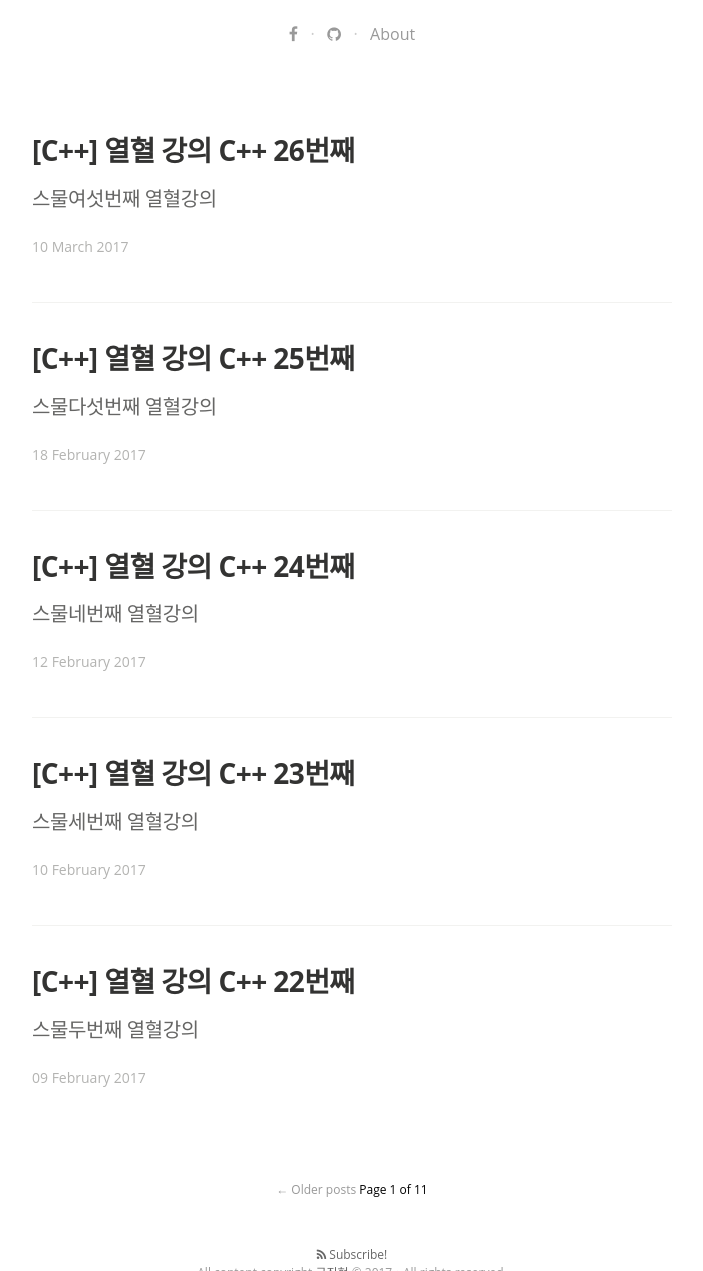
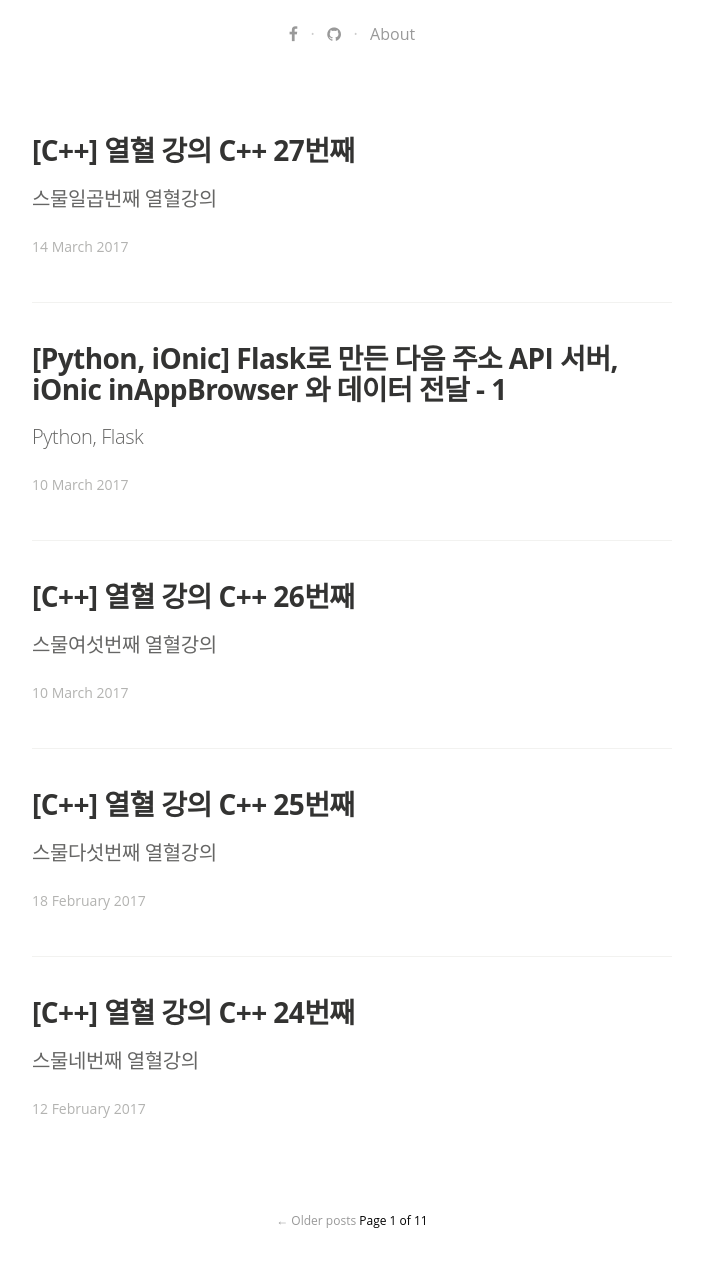
Before and after one commit to koocci/github.io, a Jekyll site: the page built from index.html, in a window 1280 px wide and 1400 px high, scrolled down 487 px, cut to the strip 129-1400 px from the top of the window. Shown: the whole strip, without its empty margins (288-991 px from the left). Built offline with Jekyll 4.4.1, drawn with Linux system fonts in a browser that asks for light colours; nearby versions of some CDN libraries; some web fonts are replaced; the list of posts is cut into pages by our own code; some of the changed lines change nothing that is shown.

Commit message:
Flask && C++ 27 post

````diff
--- a/_posts/2017-03-10-C++_26.md
+++ b/_posts/2017-03-10-C++_26.md
@@ -413,7 +413,8 @@ int main(){
 
 ```
 
-다음 포스팅에서 그 이외의 연산자 오버로딩에 대해 알아보도록 하자.
+다음 포스팅에서는 원래 그 이외의 연산자 오버로딩에 대해 알아 보려고 했으나 그 내용이 부록에 가깝다.
 
+간단히 알아보면, `new`와 `delete`도 연산자이기 때문에, 오버로딩이 가능하다. 따라서 이 두 연산자를 오버로딩을 할텐데, 포인터 연산자를 오버로딩하면서 개념적으로 어렵다고 하는 `스마트 포인터(smart pointer)`와 `펑터(functor)`에 대해서 조금 알아보는 것이다.
 
--
+이것에 대해서는 마지막 혹은 필요한 상황에서 한번 다시 다루도록 하고, 단계별 프로젝트로 진행하도록 하겠다.
--- /dev/null
+++ b/_posts/2017-03-10-Flask.md
@@ -0,0 +1,196 @@
+---
+layout: post
+title:  "[Python, iOnic] Flask로 만든 다음 주소 API 서버, iOnic inAppBrowser 와 데이터 전달 - 1"
+date:   2017-03-10 13:26:33 +0900
+categories: Python, iOnic
+tags: [Python, 프로그래밍, Flask, 기초, iOnic, Hybrid application]
+
+---
+
+# Python, Flask
+---
+
+![flask](http://farm1.static.flickr.com/34/103962762_d6edbe4fa3_z.jpg)
+
+간단한 포스팅이다 얼마전부터 Python과 Flask를 공부하고 있었고, 거기에 대해 이번에 만들고 싶은게 한가지 있어, 어떻게 공부했는지 부터 적어두려고 하던 찰나, iOnic과 함께 적용했으면 하던게 있어 만들게 되었다.
+
+간단히 Flask를 어떻게 공부했는지 보면, [이곳](https://github.com/koocci/flask-example)에 다 정리해 두었다.
+
+참고 사이트도 있는데, 특히 [이곳](https://realpython.com/blog/python/flask-by-example-part-1-project-setup/)
+을 따라 했고, 약간의 버젼 문제들만 개인적으로 해결해주면서 나가면 쉽게 마무리 지을 수 있다.
+
+Flask와 Django가 대표적인 파이썬 웹 프레임워크인데, 비교를 하면서 알아보면 참 좋다. 각자의 목적이 다르기 때문이다.
+
+[동영상](https://www.youtube.com/watch?v=cX8n7pRA670&feature=youtu.be)이 하나 있는데, `PyCon APAC 2016`에서 한 고등학생 친구가 멋진 발표를 한 영상이다. 한번 참고하면 좋을 것이다.
+
+Flask는 **Micro** 가 아마 가장 큰 특징일 것이다. 매우 가볍고 심플하다. 즉, 하고싶은 것에 있어서 자유도가 상당히 높다. 그러므로 만들고 싶은 게 있을 때, 라이브러리를 자유롭게 import할 수 있고, 만드는 방향이 가지각색이다. 같은 일을 처리하는 함수를 만들더라도 개발자에 따라 매우매우 달라진다. 정형화된 것이 거의 없다.
+
+이번에 간단히 만들어 볼 것은 Daum postcode API를 하이브리드 앱에서 사용하려는 데, 프로토콜상 어플 내에서 띄울 수 없게 되어 있어, 간단히 flask로 서버를 올리고 실행한 후 보이게 하려고 한다.
+
+---
+
+### 준비
+
+---
+
+준비해야 할 게 있다고 하면, [Heroku](https://www.heroku.com/)를 사용할 것이기 때문에 가입정도는 해두는 것이 좋다. 물론 가격정책상 무료에 해당하는 부분까지 사용할 것이므로 편하게 쓸 수 있다. 당연히 파이썬3는 설치되어 있다는게 가정이다.
+
+여기서는 `파이썬 3.6.0`을 사용하였다.
+
+그럼 파일을 만들어 보자.
+
+원하는 디렉토리를 만든 후, 폴더 내에서 `git init` 혹은 `소스트리`나 기타등등 `git`을 이용할 수 있는 상태를 만들어 주자. heroku는 git으로 코드를 관리한다.
+
+그 다음은 `pyvenv env` 라는 명령어로 파이썬 가상환경을 설정한다.
+
+그리고 `source env/bin/activate` 를 실행하면 가상환경이 실행되어 터미널에 `(env)`가 뜨는 것을 볼 수 있다.
+
+그 상태에서 `touch app.py .gitignore README.md requirements.txt` 와 같이 입력을 하여 가장 기본적인 파일들을 만든다. 특히 app.py와 requirements 파일은 필수다.
+
+`pip install Flask requests render_template`을 터미널에 입력하여 `Flask`와 기타 필요사항들을 설치해 주자.
+
+`pip freeze > requirements.txt` 추가로 다음 코드를 입력하면, requirements에 등록이 되며, 설치한 목록, 라이브러리를 저장하여 관리할 수 있게 한다.
+
+`requests`는 통신, `render_template`는 템플릿과의 연결을 해주는 용도이다.
+
+이제 전체 환경설정은 벌써 끝났고 코딩만이 남았다.
+
+---
+
+### 코딩 시작하자마자 끝
+
+---
+
+`app.py`부터 보도록 하자. 코드는 다음과 같다.
+
+```python
+
+import requests
+from flask import Flask, render_template, request
+app = Flask(__name__)
+
+@app.route('/', methods=['GET', 'POST'])
+def index():
+    return render_template('index.html')
+
+if __name__ == '__main__':
+    app.run()
+
+
+```
+
+바로 실행하면 당연히 실행이 안된다. `index.html`이 없기 때문이다. 다만, 여기서 `app.py`가 얼마나 간단한지 보인다면 **Flask** 의 매력에 빠지기 시작하는 것이다.
+
+그럼 `index.html`을 만들어보자.
+
+먼저 폴더를 만들어야 한다. 위치는 아까만든 폴더(가상환경도 깔고 실행시켰을 것이다)에 바로 만들어주면 된다. 폴더 이름은 `templates`로 하고 그 내부에 `index.html`을 만들면 된다.
+
+그리고 `index.html` 내부를 한번 만들어 보자.
+
+```html
+
+<!DOCTYPE html>
+<html>
+  <head>
+    <title>Daum postcode API</title>
+    <meta name="viewport" content="width=device-width, initial-scale=1.0">
+
+  </head>
+  <body>
+    <div id="wrap" style="display:none;border:1px solid;width:100%;height:300px;margin:5px 0;position:relative">
+    </div>
+
+    <script src="http://dmaps.daum.net/map_js_init/postcode.v2.js"></script>
+    <script>
+    // 우편번호 찾기 찾기 화면을 넣을 element
+    var element_wrap = document.getElementById('wrap');
+
+    function foldDaumPostcode() {
+        // iframe을 넣은 element를 안보이게 한다.
+        element_wrap.style.display = 'none';
+    }
+
+        // 현재 scroll 위치를 저장해놓는다.
+        var currentScroll = Math.max(document.body.scrollTop, document.documentElement.scrollTop);
+        new daum.Postcode({
+            oncomplete: function(data) {
+                // 검색결과 항목을 클릭했을때 실행할 코드를 작성하는 부분.
+
+                // 각 주소의 노출 규칙에 따라 주소를 조합한다.
+                // 내려오는 변수가 값이 없는 경우엔 공백('')값을 가지므로, 이를 참고하여 분기 한다.
+                var fullAddr = data.address; // 최종 주소 변수
+                var extraAddr = ''; // 조합형 주소 변수
+
+                // 기본 주소가 도로명 타입일때 조합한다.
+                if(data.addressType === 'R'){
+                    //법정동명이 있을 경우 추가한다.
+                    if(data.bname !== ''){
+                        extraAddr += data.bname;
+                    }
+                    // 건물명이 있을 경우 추가한다.
+                    if(data.buildingName !== ''){
+                        extraAddr += (extraAddr !== '' ? ', ' + data.buildingName : data.buildingName);
+                    }
+                    // 조합형주소의 유무에 따라 양쪽에 괄호를 추가하여 최종 주소를 만든다.
+                    fullAddr += (extraAddr !== '' ? ' ('+ extraAddr +')' : '');
+                }
+                localStorage.setItem('address', fullAddr);
+                console.log(fullAddr);
+
+                // // 우편번호와 주소 정보를 해당 필드에 넣는다.
+                // document.getElementById('sample3_postcode').value = data.zonecode; //5자리 새우편번호 사용
+                // document.getElementById('sample3_address').value = fullAddr;
+
+                // iframe을 넣은 element를 안보이게 한다.
+                // (autoClose:false 기능을 이용한다면, 아래 코드를 제거해야 화면에서 사라지지 않는다.)
+                //element_wrap.style.display = 'none';
+
+                // 우편번호 찾기 화면이 보이기 이전으로 scroll 위치를 되돌린다.
+                document.body.scrollTop = currentScroll;
+            },
+            // 우편번호 찾기 화면 크기가 조정되었을때 실행할 코드를 작성하는 부분. iframe을 넣은 element의 높이값을 조정한다.
+            onresize : function(size) {
+                element_wrap.style.height = size.height+'px';
+            },
+            width : '100%',
+            height : '100%'
+        }).embed(element_wrap);
+        // iframe을 넣은 element를 보이게 한다.
+        element_wrap.style.display = 'block';
+
+    </script>
+  </body>
+</html>
+
+
+```
+
+[Daum postcode API](http://postcode.map.daum.net/guide) 에 예시로 있는 것에 몇가지를 손본 것이다. 물론 원한다면 하고싶은데로 커스텀해서 넣어주어도 된다.
+
+한번 `python app.py` 로 실행해보고 성공적으로 진행 되는 지 확인해보자.
+
+성공적으로 실행됨을 확인 했다면, `heroku`와 연결해서 실행을 해볼 것이다.
+
+먼저, 해당 폴더에 `touch Procfile`로 파일을 만들자. 이것에 대한 정보는 [heroku 홈페이지](https://devcenter.heroku.com/articles/procfile) 내에서 알아 볼 수 있다.
+
+내부에 `web: gunicorn app:app`와 같이 적어두고 저장을 하자. 그럼 이제 `gunicorn` 이란 것이 새롭게 나왔는데, `pip install gunicorn` 설치를 해주자. 이것에 대한 설명은 [이곳](http://gunicorn.org/)에서 참고 하도록 하자.
+
+그럼 설치가 되었으니 `pip freeze > requirements.txt`를 실행해 입력해두자.
+
+또한, 한가지 더 저장해 두어야 할 것이 있는게 `runtime.txt`라는 파일이 필요하다. 그 역시 [이곳](https://devcenter.heroku.com/articles/python-runtimes)에서 확인이 가능하다. 간단히 보면 `specify an arbitrary version of Python to be used to run your application.` 이다.
+
+그럼 `runtime.txt`내에 현재 파이썬 정보를 저장하자. 나의 경우는 `python-3.6.0`라고 적어주었다.
+
+그 이후는 이제 `heroku`를 만들어 갈 것인데, `create`시 두개의 instance를 만들어 개발과정 때 사용할 것과 퍼블리싱 과정에서 사용할 것을 나누어 적용해도 된다. 그에 대한 방법은 위에 말한 것중 참고를 했다는 [사이트](https://realpython.com/blog/python/flask-by-example-part-1-project-setup/)를 보면 제대로 알 수 있다.
+
+먼저 로그인을 하려면 `heroku login`을 실행해 아이디와 비밀번호를 입력한다. 이후
+
+`heroku create 이름` 으로 instance 내에 해당 이름으로 만들어 줄것인데, 이름은 유니크한 이름을 가져야 하므로 잘 설정해 주도록 하자.
+
+이후, git에서 지금 상태에서 `git push heroku master`를 한다면 바로 적용이 될 것이지만, 혹시나 위 참고 사이트처럼 따로 remote 를 설정해 주는 방향으로 했다면 자유롭게 하면 될 것이다.
+
+이로써 서버설정은 모두 마무리 지었다. 간단히 **Flask** 를 사용해 서버를 만들어 보았다. 구체적인 서버 코딩은 크게 없었지만 단순히 뷰만 이용하더라도 iOnic과 연결 지을 수 있다. 그리고 어떻게 데이터를 연결 지을 수 있는지 확인해 보도록 하자.
+
+물론, 서버와의 통신으로 연결해주어도 되지만 간단한 데이터라면 굳이 그렇게 하지 않아도 되기 때문에 그 부분에 대해서 포스팅 할 생각이다.
+
+`iOnic`에 대한 부분은 다음 포스팅에서 마무리 하도록 하겠다.
--- /dev/null
+++ b/_posts/2017-03-15-C++_27.md
@@ -0,0 +1,455 @@
+---
+layout: post
+title:  "[C++] 열혈 강의 C++ 27번째"
+date:   2017-03-15 01:33:33 +0900
+categories: C++
+tags: [C++, 프로그래밍, 열혈 강의, 기초]
+
+---
+
+# 스물일곱번째 열혈강의
+---
+
+![guardiola](http://farm8.static.flickr.com/7003/6510112345_521f3fd780_z.jpg)
+
+이제 마지막을 정리하는 단계별 프로젝트 8단계를 진행하도록 하자.
+
+우리가 원하는건 대입연산자 오버로딩으로 깊은복사의 진행이 주체가 될 것이다.
+
+또한, 배열이 멤버로 선언되어 객체의 저장을 하는 `AccountHandler`도 이전에 블로깅하며 만들었던 `BoundCheckPointPtrArray`를 사용해 보도록 하자.
+
+먼저 배열 클래스가 선언된 `AccountArray.h`와 `AccountArray.cpp`파일을 새로이 만들것이고, `Account.h`, `Account.cpp`, `AccountHandler.h`를 수정 할 것이다.
+
+```cpp
+
+/* Account.h */
+#ifndef __ACCOUNT_H__
+#define __ACCOUNT_H__
+
+class Account
+{
+private:
+	int accID;
+	int balance;
+	char * cusName;
+public:
+	Account(int ID, int money, char * name);
+	Account(const Account & ref);
+	Account& operator=(const Account& ref);
+
+	int GetAccID() const;
+	virtual void Deposit(int money);
+	int Withdraw(int money) ;
+	void ShowAccInfo() const ;
+	~Account();
+};
+#endif
+
+```
+
+```cpp
+/* Account.cpp */
+#include "BankingCommonDecl.h"
+#include "Account.h"
+
+Account::Account(int ID, int money, char * name)
+	: accID(ID), balance(money)
+{
+	cusName=new char[strlen(name)+1];
+	strcpy(cusName, name);
+}
+
+Account::Account(const Account & ref)
+	: accID(ref.accID), balance(ref.balance)
+{
+	cusName=new char[strlen(ref.cusName)+1];
+	strcpy(cusName, ref.cusName);
+}
+
+Account& Account::operator=(const Account& ref)
+{
+	accID=ref.accID;
+	balance=ref.balance;
+
+	delete []cusName;
+	cusName=new char[strlen(ref.cusName)+1];
+	strcpy(cusName, ref.cusName);
+	return * this;
+}
+
+int Account::GetAccID() const { return accID; }
+
+void Account::Deposit(int money)
+{
+	balance+=money;
+}
+
+int Account::Withdraw(int money)
+{
+	if(balance<money)
+		return 0;
+
+	balance-=money;
+	return money;
+}
+
+void Account::ShowAccInfo() const
+{
+	cout<<"계좌ID: "<<accID<<endl;
+	cout<<"이 름: "<<cusName<<endl;
+	cout<<"잔 액: "<<balance<<endl;
+}
+
+Account::~Account()
+{
+	delete []cusName;
+}
+
+```
+
+```cpp
+/* AccountHandler.h */
+#ifndef __ACCOUN_HANDLER_H__
+#define __ACCOUN_HANDLER_H__
+
+#include "Account.h"
+#include "AccountArray.h"
+
+class AccountHandler
+{
+private:
+	BoundCheckAccountPtrArray accArr;
+	int accNum;
+public:
+	AccountHandler();
+	void ShowMenu(void) const;
+	void MakeAccount(void);
+	void DepositMoney(void);
+	void WithdrawMoney(void);
+	void ShowAllAccInfo(void) const;
+	~AccountHandler();
+protected:
+	void MakeNormalAccount(void);
+	void MakeCreditAccount(void);
+};
+#endif
+
+```
+
+```cpp
+/* AccountArray.h */
+#ifndef __ACCOUN_ARRAY_H__
+#define __ACCOUN_ARRAY_H__
+
+#include "Account.h"
+
+typedef Account * ACCOUNT_PTR;
+
+class BoundCheckAccountPtrArray
+{
+private:
+	ACCOUNT_PTR * arr;
+	int arrlen;
+
+	BoundCheckAccountPtrArray(const BoundCheckAccountPtrArray& arr) { }
+	BoundCheckAccountPtrArray& operator=(const BoundCheckAccountPtrArray& arr) { }
+
+public:
+	BoundCheckAccountPtrArray(int len=100);
+	ACCOUNT_PTR& operator[] (int idx);
+	ACCOUNT_PTR operator[] (int idx) const;
+	int GetArrLen() const;
+	~BoundCheckAccountPtrArray();
+};
+#endif
+
+```
+
+```cpp
+/* AccountArray.cpp */
+#include "BankingCommonDecl.h"
+#include "AccountArray.h"
+
+BoundCheckAccountPtrArray::BoundCheckAccountPtrArray(int len) :arrlen(len)
+{
+	arr=new ACCOUNT_PTR[len];
+}
+
+ACCOUNT_PTR& BoundCheckAccountPtrArray::operator[] (int idx)
+{
+	if(idx<0 || idx>=arrlen)
+	{
+		cout<<"Array index out of bound exception"<<endl;
+		exit(1);
+	}
+	return arr[idx];
+}
+
+ACCOUNT_PTR BoundCheckAccountPtrArray::operator[] (int idx) const
+{
+	if(idx<0 || idx>=arrlen)
+	{
+		cout<<"Array index out of bound exception"<<endl;
+		exit(1);
+	}
+	return arr[idx];
+}
+
+int BoundCheckAccountPtrArray::GetArrLen() const
+{
+	return arrlen;
+}
+
+BoundCheckAccountPtrArray::~BoundCheckAccountPtrArray()
+{
+	delete []arr;
+}
+
+```
+
+---
+
+### 템플릿
+---
+
+사실 이 다음은 `String`에 대해 적어야 하는데, 현재 이 도서는 개정 전 상태로 적혔기 때문에 적지 않는 것이 더 낫다는 생각이 들어 템플릿으로 바로 넘어왔다. 현재, `std`에 대한 내용은 [이 블로그](http://makerj.tistory.com/127) 를 참고 하도록 하자.
+
+**탬플릿** 은 모형자라는 뜻이다. 즉, 모형을 그릴 때 사용하며, 색을 나의 볼팬 색이 뭐냐에 따라 달리 그려지게 된다.
+
+그럼 이걸 그대로 **함수 템플릿** 에 대해 적용해보자.
+
+`함수 템플릿은 함수를 만들어 낸다. 함수의 기능은 결정되어 있지만, 자료형은 결정되어 있지 않아서 결정해야 한다.`
+
+그럼 아주 재밌는 개념이 된다. 바로 **함수를 만들어 낸다** 는 것이다.
+
+즉, **함수 템플릿은 함수를 만드는 도구** 가 된다.  또한, 모형자에 볼펜관계처럼 **다양한 자료형의 함수** 를 만들어 낼 수 있다.
+
+그럼 간단히 구현해 보도록 하자.
+
+```cpp
+
+int Add(int num1, int num2){
+  return num1 + num2;
+}
+
+```
+
+이 함수의 기능과 자료형은 다음과 같다.
+
+* 함수의 기능 -> 덧셈
+* 대상 자료형 -> int형 데이터
+
+이러한 함수를 만들어 낼 수 있는 템플릿은 다음처럼 정의한다.
+
+```cpp
+
+T Add(T num1, T num2){
+  return num1 + num2;
+}
+
+```
+
+이를 앞서 정의한 함수와 비교하면, `int`형을 `T`로 대신했다는 게 보이는데, 이는 자료형을 결정짓지 않은, 그래서 나중에 T를 대신해서 실제 자료형을 결정하겠다는 것이다.
+
+즉, 다음과 같다.
+
+* 함수의 기능 -> 덧셈
+* 대상 자료형 -> 결정되어 있지 않음
+
+그런데 이게 끝이 아니다. 컴파일러는 다음과 같은 내용을 알아야 하는데, `T는 자료형을 결정짓지 않겠다는 의미로 사용한 것이다. 즉, 함수를 만들어 내는 템플릿을 정의하기 위해 사용된 것`이라는 메세지를 가져야 한다.
+
+```cpp
+
+template <typename T>
+T Add(T num1, T num2){
+  return num1 + num2;
+}
+
+```
+
+위의 템플릿 정의에 다음 문장이 있다.
+
+`template <typename T>`
+
+이는 `T`라는 이름을 이용해 아래의 함수를 템플릿으로 정의한다는 뜻이다. 추가로, `template <class T>`라고 사용할 수도 있다.
+
+그럼 이걸 가지고 함수를 만들어보자.
+
+* int 형 덧셈을 진행하는 Add 함수
+* double 형 덧셈을 진행하는 Add 함수
+
+위 두가지를 만들 것인데, 미리 만들어두지 않아도 된다. 컴파일러가 함수의 호출문장으로 만들어 내기 때문이다. 예제를 보자.
+
+```cpp
+
+#include <iostream>
+
+using namespace std;
+
+template <typename T>
+T Add(T num1, T num2){
+    return num1 + num2;
+}
+
+int main(){
+    cout << Add<int>(15, 20) << endl;
+    cout << Add<double>(2.9, 3.7) << endl;
+    cout << Add<int>(3.2, 3.2) << endl;
+    cout << Add<double>(3.14, 2.75) << endl;
+    return 0;
+}
+
+```
+
+아마 직관적으로 이해가 가능할 것이다.
+
+* T가 int인 경우 -> Add<int> 함수
+* T가 double인 경우 -> Add<double>
+
+즉, 위의 에제에서 함수 템플릿을 기반으로 만들어진 함수는 다음과 같이 표현하는 것이 더 정확하다.
+
+```cpp
+
+int Add<int>(int num1, int num2){
+  return num1 + num2;
+}
+
+double Add<double>(double num1, double num2){
+  return num1 + num2;
+}
+
+```
+
+그럼 두가지만 알고 넘어가자.
+
+`함수를 템플릿으로 정의하면, 매 호출문장마다 함수를 만들 것인가`
+
+그렇지 않다. 한번 만들어지면 만들어진 함수를 호출하고 새로 만들지 않는다. 득, 자료형 당 하나만 가진다.
+
+`컴파일 할 때 함수가 만들어지면, 속도는 느린가`
+
+물론 느려지기는 하다. 근데 컴파일의 속도가 느려지지 실행속도가 느려지지 않는다.
+
+또한, 호출하기가 조금 불편하다고 느낄 수 있다. 그러나 다음과 같이 고쳐도 된다.
+
+```cpp
+
+int main(){
+    cout << Add(15, 20) << endl;
+    cout << Add(2.9, 3.7) << endl;
+    cout << Add(3.2, 3.2) << endl;
+    cout << Add(3.14, 2.75) << endl;
+    return 0;
+}
+
+```
+
+즉, 컴파일러가 자료형을 판단하므로 가능해진다. 전달되는 인자의 자료형이 double 형이라면, T를 double로 바꿔준다.
+
+따라서 3번째 문장은 double로 인식해, 그 위의 예제와는 출력 차이가 있다.
+
+---
+
+### 함수 템플릿과 템플릿 함수
+
+---
+
+앞서 한 것들은 `함수 템플릿`이다.
+
+그에 반해, 템플릿을 기반으로 컴파일러가 만들어 내는 다음 유형의 함수들을 `템플릿 함수`라고 한다.
+
+```cpp
+
+int Add<int>(int num1, int num2){
+  return num1 + num2;
+}
+
+double Add<double>(double num1, double num2){
+  return num1 + num2;
+}
+
+```
+
+두 단어가 헷갈릴 수 있지만 잘 생각해서 기억하도록 하자.
+
+`함수를 만드는 데 사용되는 템플릿`, `템플릿을 기반으로 만들어진 함수` 로 각각 연결지을 수 있을 것이다.
+
+여기서 `템플릿 함수`는 템플릿을 기반으로 만들어진, 호출이 가능한 함수다. 그러나 일반함수와 구분이 되며 두가지 모두 함께 존재할 수 있다. 다음 예제를 보자.
+
+```cpp
+
+#include <iostream>
+
+using namespace std;
+
+template <typename T>
+T Add(T num1, T num2){
+    cout << "T Add(T num1, T num2)" << endl;
+    return num1 + num2;
+}
+
+int Add(int num1, int num2){
+    cout << "Add(int num1, int num2)" << endl;
+    return num1 + num2;
+}
+
+double Add(double num1, double num2){
+    cout << "Add(double num1, double num2)" << endl;
+    return num1 + num2;
+}
+
+int main(){
+    cout << Add(5, 7) << endl;
+    cout << Add(3.7, 7.5) << endl;
+    cout << Add<int>(5, 7) << endl;
+    cout << Add<double>(3.7, 7.5) << endl;
+    return 0;
+}
+
+```
+
+결과를 본다면 어떻게 출력이 되는지 알 수 있을 것이다.
+
+물론, 템플릿을 정의한 상태에서 또다시 일반함수를 정의하는 것은 좋지 못하다. 단지 컴파일러에 의해 만들어지는 템플릿 함수가 일반함수와 구분된다는 점을 알고 가도록 하자.
+
+참고로, `템플릿 함수`는 컴파일러에 의해서 생성된 함수이기 때문에 `생성된 함수(Generated Function)`라고 하고, 나중에 알아볼 `템플릿 클래스`역시 `생성된 클래스(Generated Class)`라고도 불린다.
+
+---
+
+### 둘 이상의 형(Type)에 대해 템플릿 선언하기
+
+---
+
+함수 템플릿을 정의할 때 기본 자료형도 선언할 수 있으며, 둘 이상의 타입에 대해서도 선언이 가능하다.
+
+```cpp
+
+#include <iostream>
+
+using namespace std;
+
+template <class T1, class T2>
+void ShowData(double num){
+    cout << (T1)num << ", " << (T2)num << endl;
+};
+
+int main(){
+    ShowData<char, int>(65);
+    ShowData<char, int>(67);
+    ShowData<char, double>(68.9);
+    ShowData<short, double>(69.2);
+    ShowData<short, double>(70.4);
+    return 0;
+}
+
+```
+
+앞서 설명했듯이, `class`라고 선언된 부분은 `typename`으로 바꿔도 된다.
+
+또한, `cout << (T1)num << ", " << (T2)num << endl;` 이 문장은
+
+`cout << T1(num) << ", " << T2(num) << endl;`으로 대신할 수 있다.
+
+`int num = (int)3.14` 역시, `int num = int(3.14)` 와 같다는 것에서 볼 수 있듯이, 소괄호를 묶는 형태로 형 변환을 명령할 수 있다.
+
+이제 이 이후의 함수 템플릿의 특수화 부터는 다음 포스팅에 진행하자.
````
